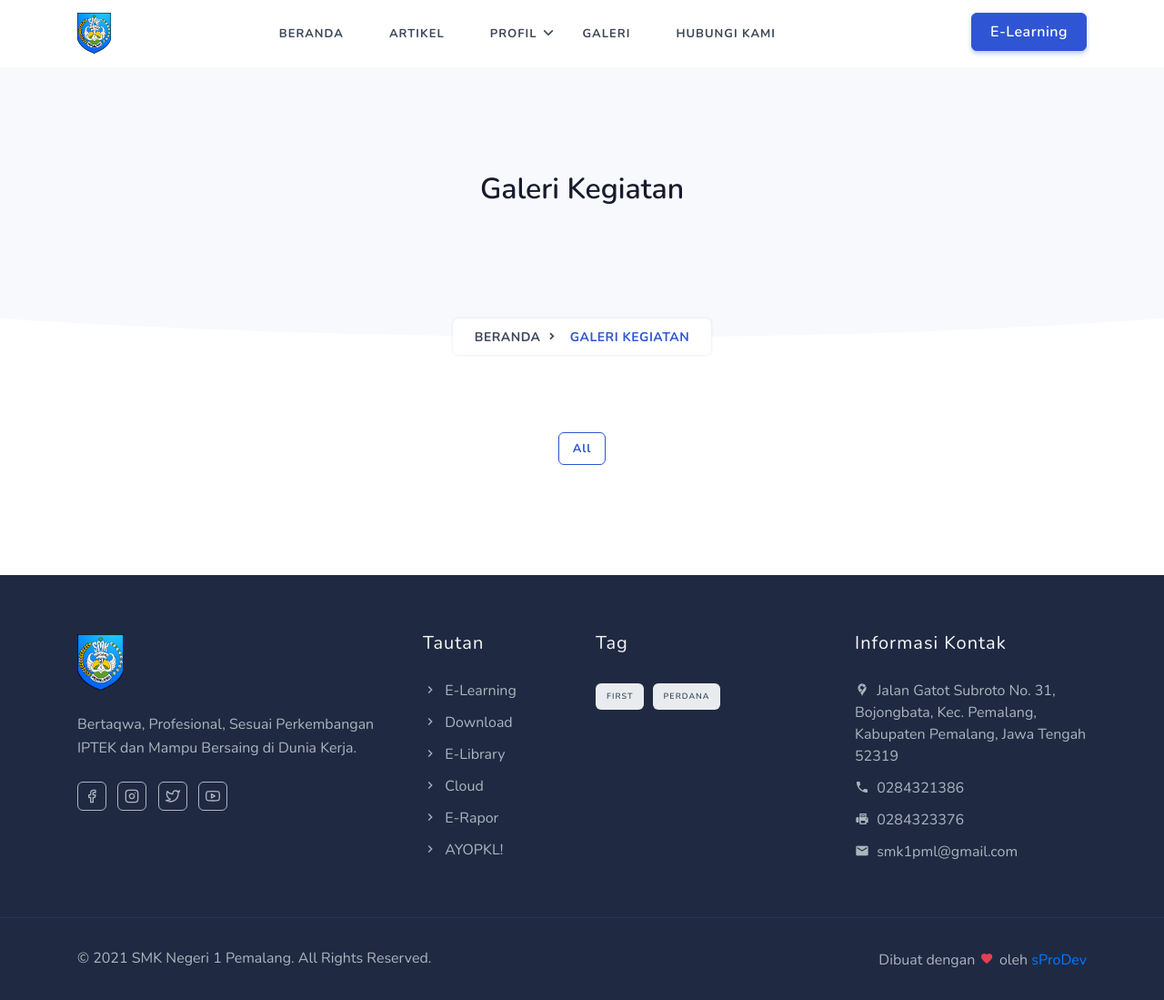
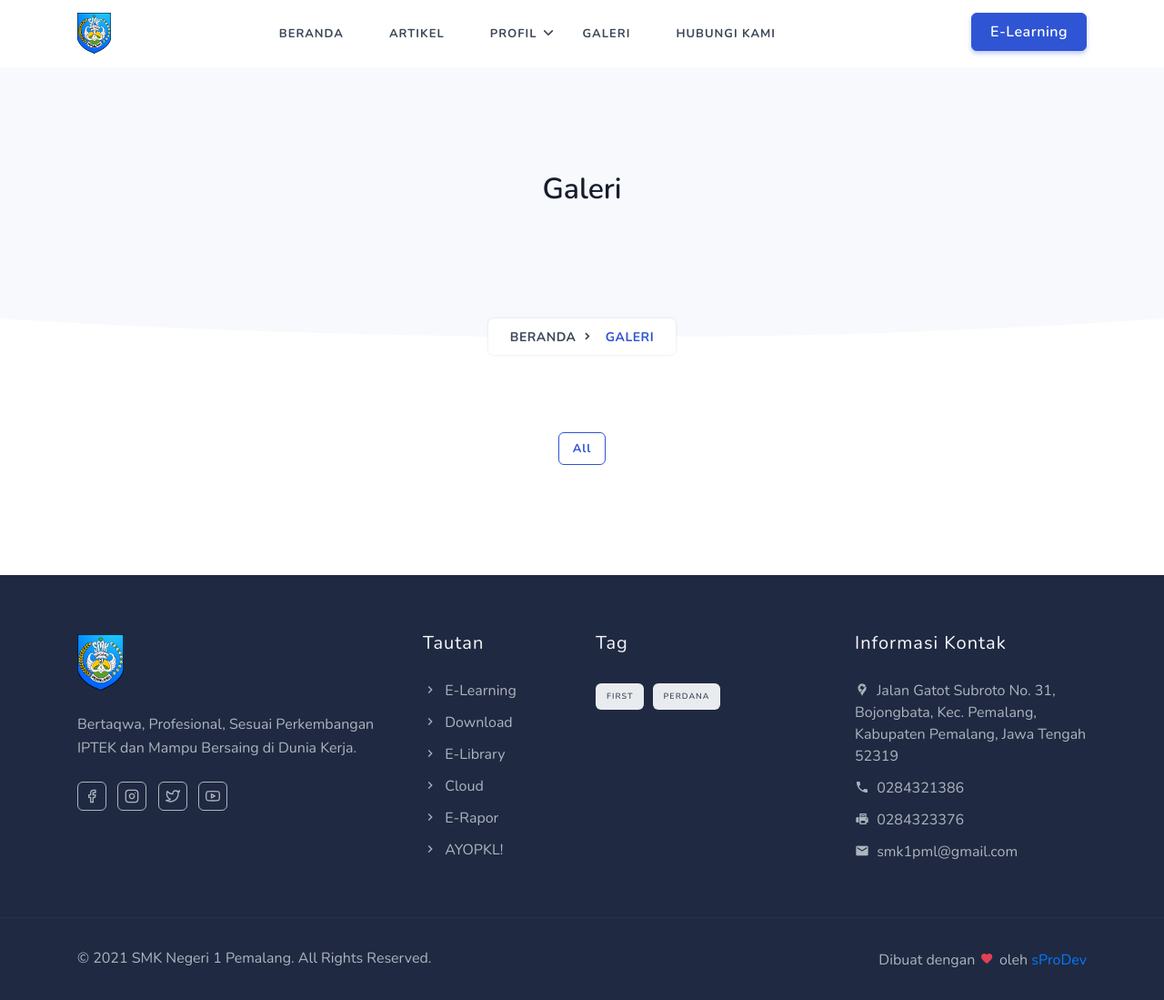
Before and after one commit to smkn1pml/website, a Jekyll site: the page built from pages/gallery.md, in a window 1280 px wide and 1099 px high. Shown: the whole window at 91% size. Built offline with Jekyll 4.4.1, drawn with Linux system fonts in a browser that asks for light colours; comment, search, counter and statistics services are not loaded.

Commit message:
additional

```diff
--- a/_layouts/post.html
+++ b/_layouts/post.html
@@ -68,7 +68,7 @@
                                 {% for tag in page.tags %}
                                     {% assign tag_parse = tag | escape | downcase %}
 
-                                    <a href="{{ site.jekyll-archives.permalinks.tag | relative_url | replace: ':name', tag_parse }}" class="text-primary">{{ tag_parse }}</a>{% unless forloop.last %}, {% endunless %}
+                                    <a href="{{ site.jekyll-archives.permalinks.tag | relative_url | replace: ':name', tag_parse }}" class="text-primary">{{ tag_parse | capitalize }}</a>{% unless forloop.last %}, {% endunless %}
                                 {% endfor %}
                             </h6>
                             {% endif %}
--- a/pages/gallery.md
+++ b/pages/gallery.md
@@ -1,7 +1,7 @@
 ---
 layout: default
 permalink: /gallery/
-title: "Galeri Kegiatan"
+title: "Galeri"
 ---
 
 {% include page/gallery.html %}
```
